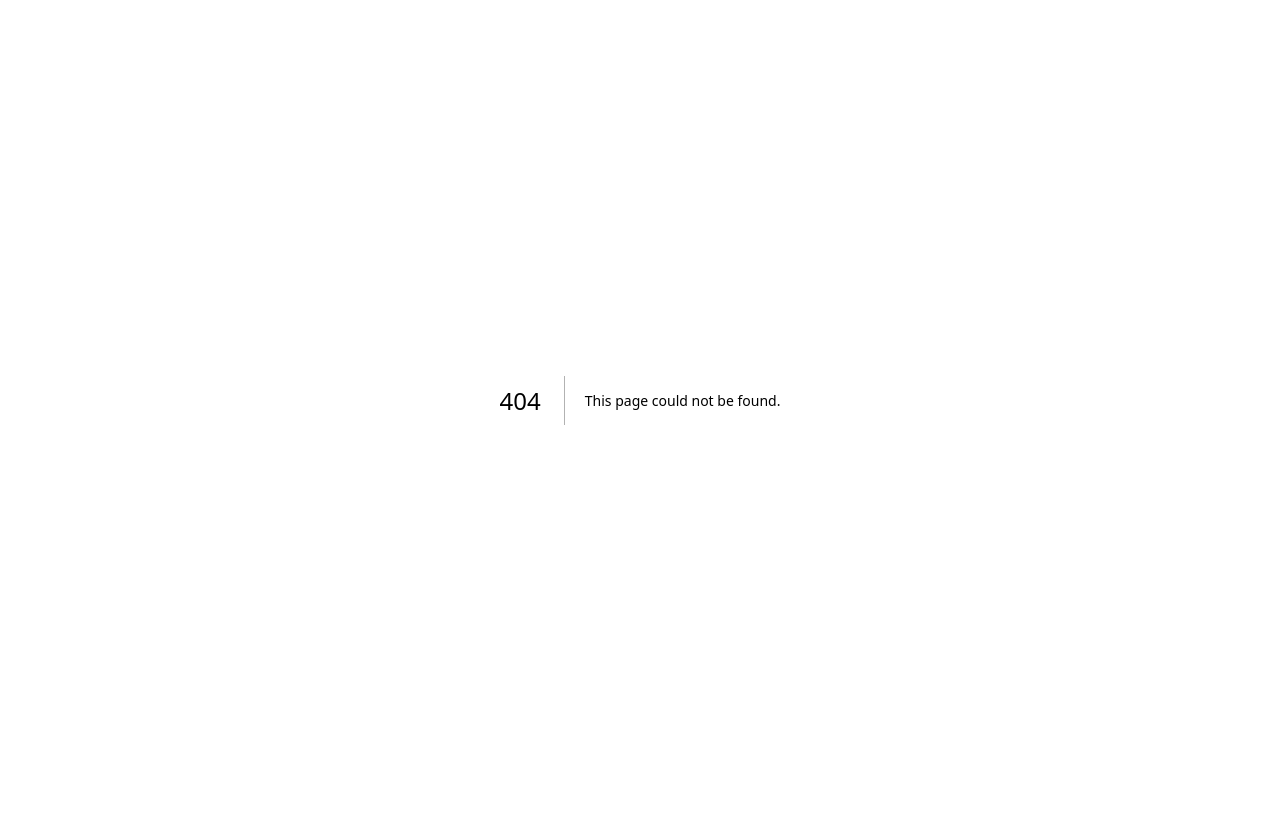
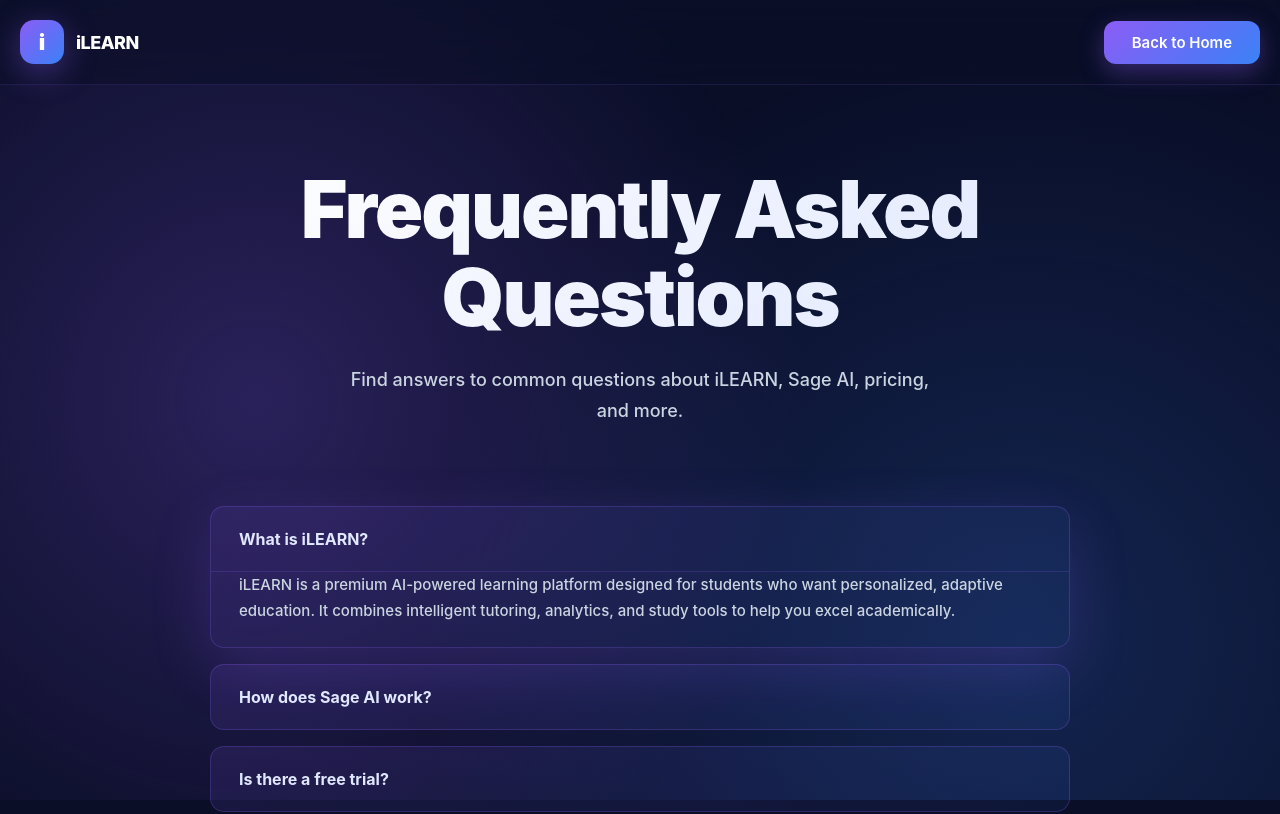
Before and after one commit to emmagreat49-glitch/ilearn-nextjs, a Next.js app: page /faq in a window 1280 px wide. Before the commit this address had no page. Shown: the top 814 px of the page. Built offline with nearby package versions, Linux system fonts and the light colour scheme.

Commit message:
add: separate faq page at /faq route

```diff
--- /dev/null
+++ b/app/faq/page.tsx
@@ -0,0 +1,112 @@
+'use client'
+import { useState } from 'react'
+import { useRouter } from 'next/navigation'
+
+export default function FAQPage() {
+  const [openIndex, setOpenIndex] = useState<number | null>(0)
+  const router = useRouter()
+
+  const faqs = [
+    { q: "What is iLEARN?", a: "iLEARN is a premium AI-powered learning platform designed for students who want personalized, adaptive education. It combines intelligent tutoring, analytics, and study tools to help you excel academically." },
+    { q: "How does Sage AI work?", a: "Sage is your personal AI tutor powered by advanced language models. Ask any question, get instant explanations, solve complex problems, and learn concepts in real-time. Sage adapts to your learning style." },
+    { q: "Is there a free trial?", a: "Yes! We offer a 14-day free trial with full access to all premium features. No credit card required. Cancel anytime if you're not satisfied." },
+    { q: "What's included in Premium?", a: "Premium includes: Sage AI unlimited, Learning Analytics, Smart Study Planner, 200+ Curated Courses, Intelligent Flashcards, Mock Exams, Study Reminders, and Digital Certifications." },
+    { q: "Can I cancel my subscription anytime?", a: "Absolutely. You can cancel your subscription anytime from your account settings. We won't charge you after your current billing cycle ends. No questions asked." },
+    { q: "Is my data secure and private?", a: "Yes. iLEARN is ISO 27001 certified and fully GDPR compliant. Your study data is encrypted, never sold, and protected by industry-leading security standards." },
+    { q: "Is iLEARN mobile-friendly?", a: "Yes! iLEARN works seamlessly on desktop, tablet, and mobile devices. Study on the go with our responsive design." },
+    { q: "Do you offer group or institution plans?", a: "Yes. We offer special pricing for schools, universities, and study groups. Contact our sales team at enterprise@ilearn.com for custom quotes." }
+  ]
+
+  return (
+    <div style={{ background: '#0a0e27', color: '#fff', minHeight: '100vh', fontFamily: 'Inter, sans-serif' }}>
+      <div style={{
+        position: 'fixed', top: 0, left: 0, width: '100%', height: '100%',
+        background: 'radial-gradient(circle at 20% 50%, rgba(139, 92, 246, 0.25) 0%, transparent 50%), radial-gradient(circle at 80% 80%, rgba(59, 130, 246, 0.2) 0%, transparent 50%)',
+        zIndex: 0, pointerEvents: 'none',
+      }} />
+
+      <nav style={{ position: 'sticky', top: 0, zIndex: 100, background: 'rgba(10, 14, 39, 0.5)', backdropFilter: 'blur(50px)', borderBottom: '1px solid rgba(139, 92, 246, 0.15)', padding: '20px 20px' }}>
+        <div style={{ display: 'flex', justifyContent: 'space-between', alignItems: 'center', maxWidth: '1400px', margin: '0 auto' }}>
+          <button onClick={() => router.push('/')} style={{ display: 'flex', alignItems: 'center', gap: '12px', background: 'none', border: 'none', cursor: 'pointer' }}>
+            <div style={{ width: '44px', height: '44px', background: 'linear-gradient(135deg, #8b5cf6 0%, #3b82f6 100%)', borderRadius: '14px', display: 'flex', alignItems: 'center', justifyContent: 'center', fontWeight: '900', fontSize: '22px', boxShadow: '0 8px 32px rgba(139, 92, 246, 0.4)' }}>i</div>
+            <span style={{ fontSize: '18px', fontWeight: '800', letterSpacing: '-0.5px', color: '#fff' }}>iLEARN</span>
+          </button>
+          <button onClick={() => router.push('/')} style={{ padding: '12px 28px', background: 'linear-gradient(135deg, #8b5cf6 0%, #3b82f6 100%)', border: 'none', borderRadius: '12px', color: 'white', fontWeight: '600', cursor: 'pointer', fontSize: '15px', boxShadow: '0 8px 24px rgba(139, 92, 246, 0.35)' }}>Back to Home</button>
+        </div>
+      </nav>
+
+      <section style={{ position: 'relative', padding: '80px 20px', maxWidth: '900px', margin: '0 auto', zIndex: 2 }}>
+        <div style={{ textAlign: 'center', marginBottom: '80px' }}>
+          <h1 style={{ fontSize: 'clamp(40px, 10vw, 80px)', fontWeight: '950', lineHeight: '1.1', marginBottom: '24px', letterSpacing: '-2px', background: 'linear-gradient(135deg, #ffffff 0%, #e0e7ff 100%)', WebkitBackgroundClip: 'text', WebkitTextFillColor: 'transparent' }}>Frequently Asked Questions</h1>
+          <p style={{ fontSize: '18px', color: '#cbd5e1', maxWidth: '600px', margin: '0 auto', lineHeight: '1.7', fontWeight: '500' }}>Find answers to common questions about iLEARN, Sage AI, pricing, and more.</p>
+        </div>
+
+        <div style={{ display: 'flex', flexDirection: 'column', gap: '16px' }}>
+          {faqs.map((faq, index) => (
+            <div
+              key={index}
+              style={{
+                background: 'linear-gradient(135deg, rgba(139, 92, 246, 0.12) 0%, rgba(59, 130, 246, 0.08) 100%)',
+                border: '1.5px solid rgba(139, 92, 246, 0.25)',
+                borderRadius: '14px',
+                overflow: 'hidden',
+                transition: 'all 0.3s ease',
+                boxShadow: openIndex === index ? '0 20px 60px rgba(139, 92, 246, 0.2)' : 'none',
+              }}
+            >
+              <button
+                onClick={() => setOpenIndex(openIndex === index ? null : index)}
+                style={{
+                  width: '100%',
+                  padding: '20px 28px',
+                  background: 'transparent',
+                  border: 'none',
+                  textAlign: 'left',
+                  cursor: 'pointer',
+                  display: 'flex',
+                  justifyContent: 'space-between',
+                  alignItems: 'center',
+                  fontSize: '16px',
+                  fontWeight: '700',
+                  color: '#e0e7ff',
+                  transition: 'all 0.3s ease'
+                }}
+              >
+                <span>{faq.q}</span>
+                <span style={{
+                  fontSize: '20px',
+                  color: '#a78bfa',
+                  transition: 'transform 0.3s ease',
+                  transform: openIndex === index ? 'rotate(180deg)' : 'rotate(0deg)'
+                }}>▼</span>
+              </button>
+              {openIndex === index && (
+                <div style={{
+                  padding: '0 28px 24px 28px',
+                  borderTop: '1px solid rgba(139, 92, 246, 0.2)',
+                  fontSize: '15px',
+                  color: '#cbd5e1',
+                  lineHeight: '1.7',
+                  fontWeight: '500'
+                }}>
+                  {faq.a}
+                </div>
+              )}
+            </div>
+          ))}
+        </div>
+      </section>
+
+      <section style={{ position: 'relative', padding: '100px 20px 80px', maxWidth: '1000px', margin: '0 auto', textAlign: 'center', zIndex: 2 }}>
+        <h2 style={{ fontSize: 'clamp(32px, 8vw, 56px)', fontWeight: '900', marginBottom: '24px', background: 'linear-gradient(135deg, #ffffff 0%, #e0e7ff 100%)', WebkitBackgroundClip: 'text', WebkitTextFillColor: 'transparent' }}>Still have questions?</h2>
+        <p style={{ fontSize: '18px', color: '#cbd5e1', marginBottom: '40px', maxWidth: '600px', margin: '0 auto 40px', lineHeight: '1.7', fontWeight: '500' }}>Contact our support team for more help.</p>
+        <button onClick={() => router.push('/')} style={{ padding: '16px 48px', background: 'linear-gradient(135deg, #8b5cf6 0%, #3b82f6 100%)', border: 'none', borderRadius: '12px', color: 'white', fontWeight: '700', fontSize: '16px', cursor: 'pointer', boxShadow: '0 20px 60px rgba(139, 92, 246, 0.4)' }}>Back to Home</button>
+      </section>
+
+      <footer style={{ padding: '60px 20px 40px', borderTop: '1px solid rgba(139, 92, 246, 0.2)', textAlign: 'center', color: '#64748b', fontSize: '15px', zIndex: 2, position: 'relative', background: 'linear-gradient(180deg, transparent 0%, rgba(139, 92, 246, 0.05) 100%)' }}>
+        <p style={{ margin: '0 0 16px 0', fontWeight: '600', color: '#e2e8f0' }}>© 2024 iLEARN. Empowering the Next Generation of Learners.</p>
+        <p style={{ margin: '0', color: '#475569' }}>Premium education technology built for excellence.</p>
+      </footer>
+    </div>
+  )
+}
```
